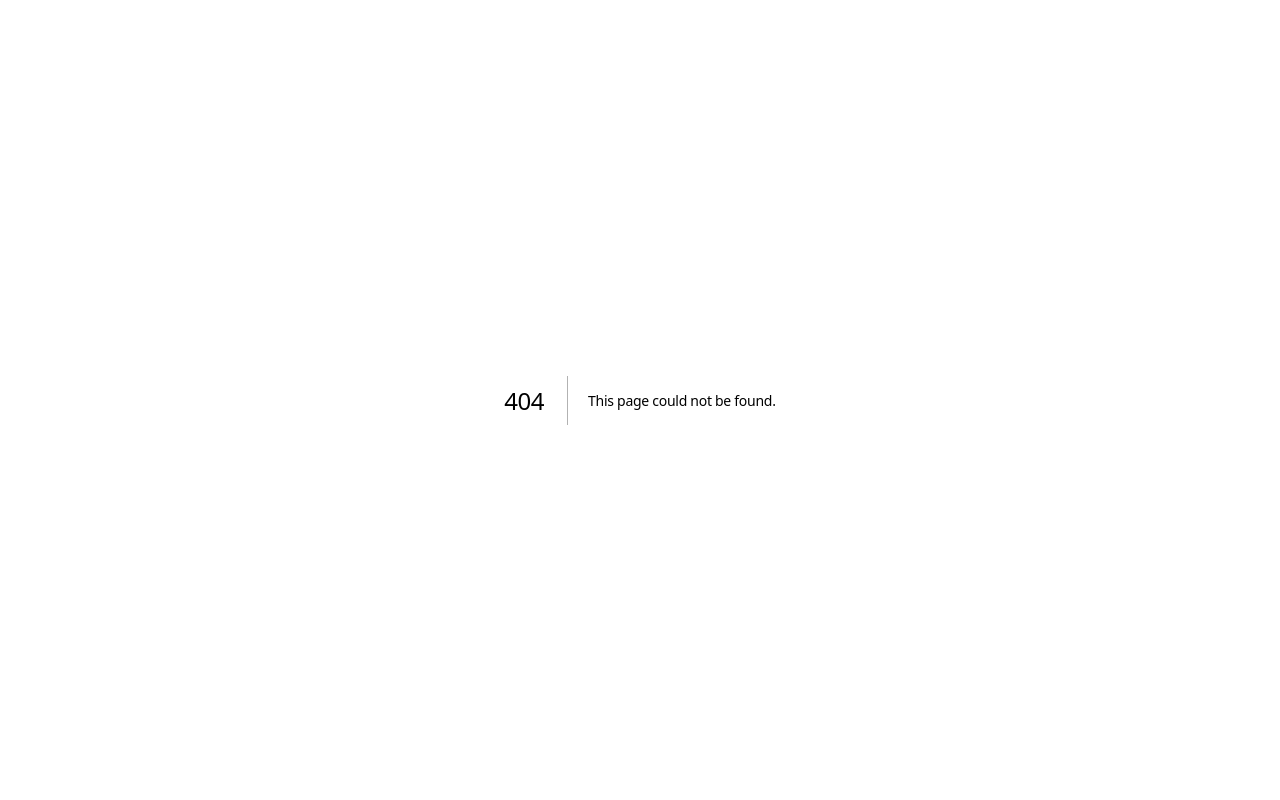
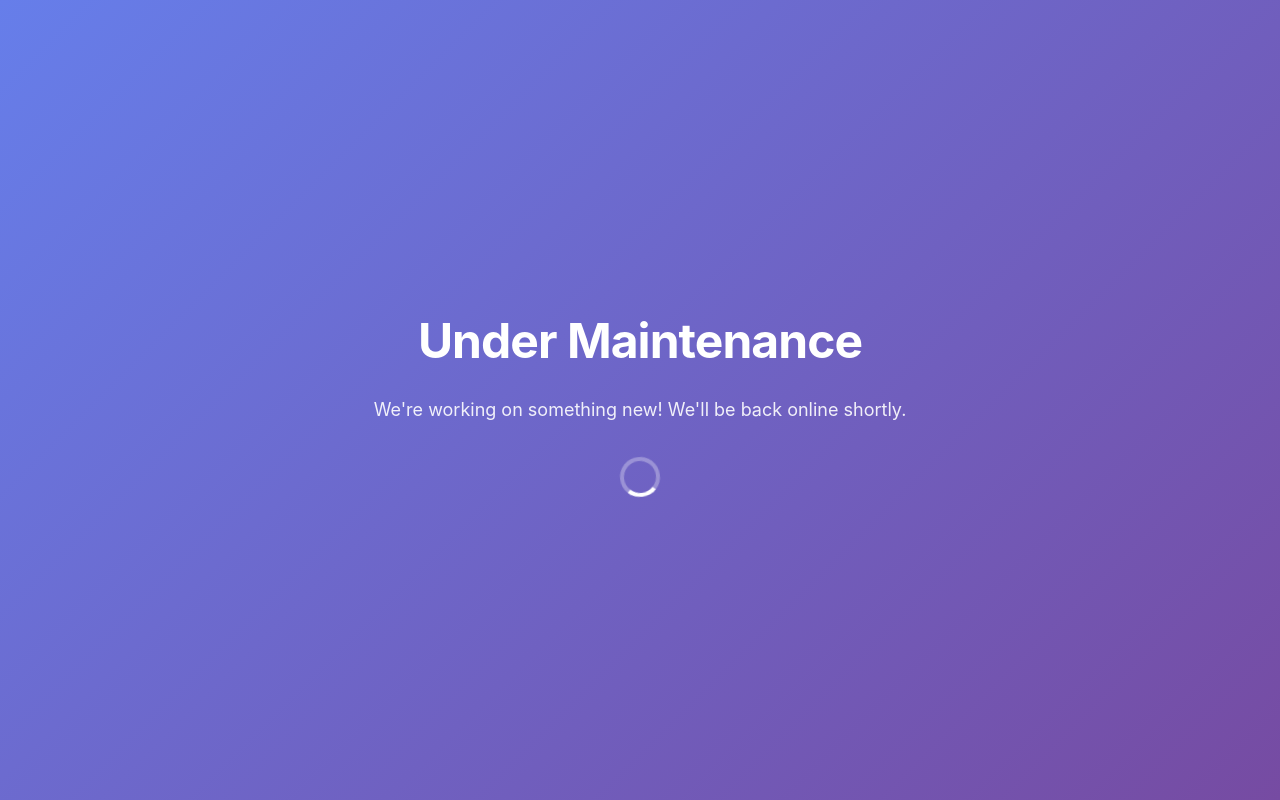
Before and after one commit to kaminjii/portfolio, a Next.js app: page /maintenance in a window 1280 px wide. Before the commit this address had no page. Built offline with nearby package versions, Linux system fonts and the light colour scheme.

Commit message:
add maintenance mode middleware

```diff
--- /dev/null
+++ b/middleware.js
@@ -0,0 +1,24 @@
+import { NextResponse } from 'next/server';
+
+export function middleware(request) {
+  // Check if maintenance mode is enabled
+  if (process.env.MAINTENANCE_MODE === 'true') {
+    // Rewrite to maintenance page
+    return NextResponse.rewrite(new URL('/maintenance', request.url));
+  }
+
+  return NextResponse.next();
+}
+
+export const config = {
+  matcher: [
+    /*
+     * Match all request paths except for the ones starting with:
+     * - api (API routes)
+     * - _next/static (static files)
+     * - _next/image (image optimization files)
+     * - favicon.ico (favicon file)
+     */
+    '/((?!api|_next/static|_next/image|favicon.ico).*)',
+  ],
+};
--- /dev/null
+++ b/src/app/maintenance/page.js
@@ -0,0 +1,47 @@
+export default function MaintenancePage() {
+  return (
+    <div style={styles.container}>
+      <div style={styles.content}>
+        <h1 style={styles.heading}>Under Maintenance</h1>
+        <p style={styles.text}>
+          We're working on something new! We'll be back online shortly.
+        </p>
+        <div style={styles.spinner}></div>
+      </div>
+    </div>
+  );
+}
+
+const styles = {
+  container: {
+    display: 'flex',
+    justifyContent: 'center',
+    alignItems: 'center',
+    minHeight: '100vh',
+    background: 'linear-gradient(135deg, #667eea 0%, #764ba2 100%)',
+    fontFamily: '-apple-system, BlinkMacSystemFont, "Segoe UI", Roboto, sans-serif',
+  },
+  content: {
+    textAlign: 'center',
+    color: 'white',
+  },
+  heading: {
+    fontSize: '48px',
+    marginBottom: '16px',
+    fontWeight: '700',
+  },
+  text: {
+    fontSize: '18px',
+    marginBottom: '32px',
+    opacity: '0.9',
+  },
+  spinner: {
+    width: '40px',
+    height: '40px',
+    border: '4px solid rgba(255, 255, 255, 0.3)',
+    borderTop: '4px solid white',
+    borderRadius: '50%',
+    animation: 'spin 1s linear infinite',
+    margin: '0 auto',
+  },
+};
```
